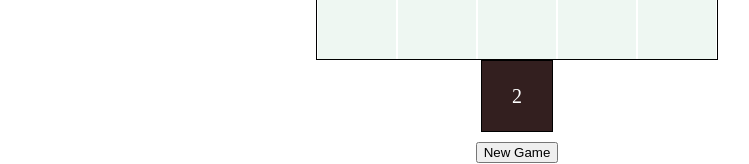
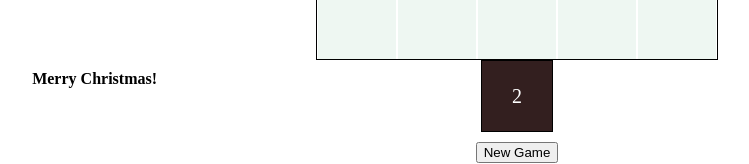
Before and after one commit to joswellmaxeph/mergeblocks, a plain HTML site: page index.html in a window 1280 px wide. Shown: the part 502-666 px from the top of the page, without its empty margins (123-872 px from the left). Drawn offline with Linux system fonts and the light colour scheme.

Commit message:
Update index.html
add mc

```diff
--- a/index.html
+++ b/index.html
@@ -4,7 +4,7 @@
 <script src="script.js"></script>
 <canvas width="700" height="800" style="border: 1px solid black"></canvas>
 <div style="width: 100%; text-align: center; display: flex; justify-content: center; flex-direction: row; align-items: flex-start">
-  <div style="width: 33%; margin-top: 10px; font-weight: bold" id="msg"></div>
+  <div style="width: 33%; margin-top: 10px; font-weight: bold" id="msg"><span>M</span><span>e</span><span>r</span><span>r</span><span>y</span><span> </span><span>C</span><span>h</span><span>r</span><span>i</span><span>s</span><span>t</span><span>m</span><span>a</span><span>s</span><span>!</span></div>
   <div style="display: flex; flex-direction:column; align-items:center; justify-content:center; width: 33%">
 
     <div id="current-up" style="width: 70px; height: 70px; border: 1px solid black; font-size: 20px; color: white;">
```
